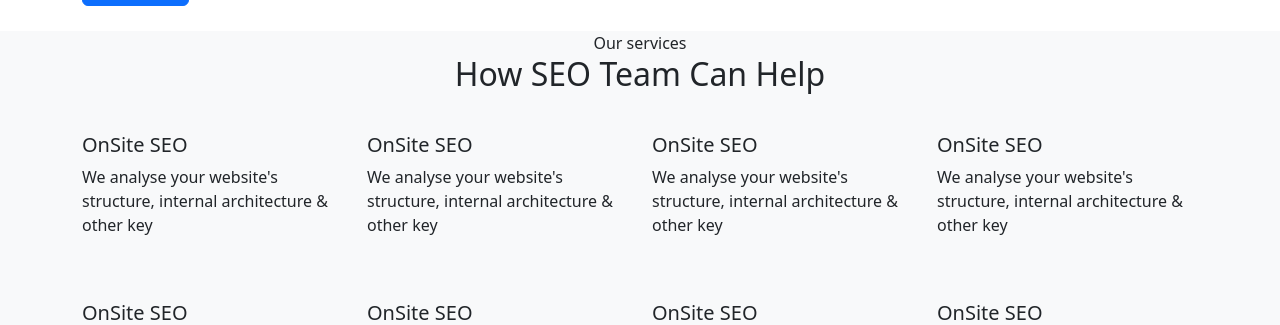
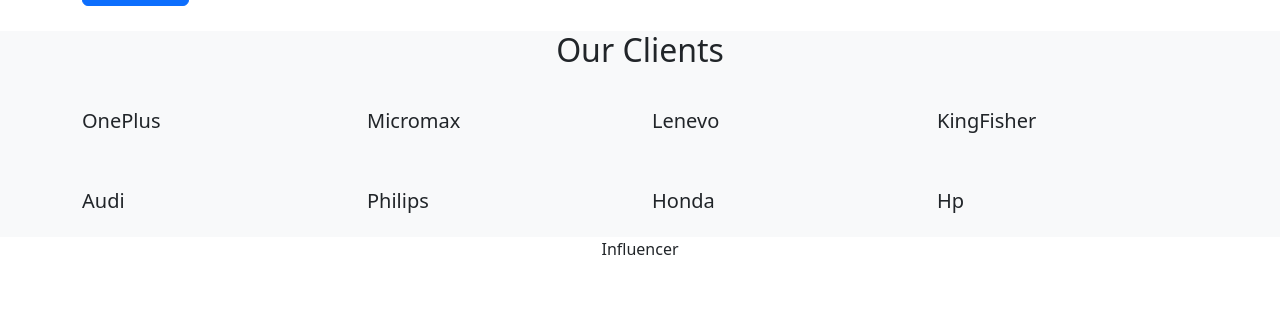
Before and after one commit to TejParmar10/Project_InfluencerMania, a PHP site: page / in a window 1280 px wide. Shown: the part 1219-1544 px from the top of the page. Run offline with PHP 8.4, Linux system fonts and the light colour scheme; the visitor is signed in with stand-in values (Sample User, id 1); some libraries are stand-ins or nearby versions.

Commit message:
commit 4

```diff
--- a/html/about.php
+++ b/html/about.php
@@ -22,7 +22,7 @@ include 'header.php';
     <div class="container">
       <div class="row align-items-center">
         <div class="col-lg-6 py-3">
-          <h2 class="title-section">The number #1 SEO Service Company</h2>
+          <h2 class="title-section">The number #1 Influencer Marketing Website</h2>
           <div class="divider"></div>
 
           <p>Lorem ipsum dolor sit amet, consetetur sadipscing elitr, sed diam nonumy eirmod tempor invidunt ut labore et dolore magna aliquyam erat, sed diam voluptua.</p>
--- a/html/footer.php
+++ b/html/footer.php
@@ -2,8 +2,8 @@
     <div class="container">
       <div class="row mb-5">
         <div class="col-lg-3 py-3">
-          <h3>SEOGram</h3>
-          <p>Lorem ipsum dolor sit amet consectetur adipisicing elit. Libero amet, repellendus eius blanditiis in iusto eligendi iure.</p>
+          <h3>InfluencerMania</h3>
+          <p>InfluencerMania helps you to connect with best Influencer.</p>
 
           <div class="social-media-button">
             <a href="#"><span class="mai-logo-facebook-f"></span></a>
@@ -25,9 +25,9 @@
         </div>
         <div class="col-lg-3 py-3">
           <h5>Contact Us</h5>
-          <p>203 Fake St. Mountain View, San Francisco, California, USA</p>
+          <p>Bhagubhai , Ville Parle, Mumbai, Maharashtra, India</p>
           <a href="#" class="footer-link">+00 1122 3344 5566</a>
-          <a href="#" class="footer-link">seogram@temporary.com</a>
+          <a href="#" class="footer-link">influencermania.com</a>
         </div>
         <div class="col-lg-3 py-3">
           <h5>Newsletter</h5>
@@ -39,7 +39,7 @@
         </div>
       </div>
 
-      <p class="text-center" id="copyright">Copyright &copy; 2020. This template design and develop by <a href="https://macodeid.com/" target="_blank">MACode ID</a></p>
+      <p class="text-center" id="copyright">Website Created By InfluencerMania Team <a href="https://macodeid.com/" target="_blank"></a></p>
     </div>
   </footer>
 
--- a/html/index.php
+++ b/html/index.php
@@ -68,7 +68,7 @@ include 'header.php';
       <div class="row align-items-center">
         <div class="col-lg-6 py-3 wow fadeInUp">
           <span class="subhead">About us</span>
-          <h2 class="title-section">The number #1 SEO Service Company</h2>
+          <h2 class="title-section">The number #1 Influencer Marketing Website</h2>
           <div class="divider"></div>
 
           <p>Lorem ipsum dolor sit amet, consetetur sadipscing elitr, sed diam nonumy eirmod tempor invidunt ut labore et dolore magna aliquyam erat, sed diam voluptua.</p>
@@ -87,8 +87,8 @@ include 'header.php';
   <div class="page-section bg-light">
     <div class="container">
       <div class="text-center wow fadeInUp">
-        <div class="subhead">Our services</div>
-        <h2 class="title-section">How SEO Team Can Help</h2>
+        <div class="subhead"></div>
+        <h2 class="title-section">Our Clients</h2>
         <div class="divider mx-auto"></div>
       </div>
 
@@ -98,8 +98,8 @@ include 'header.php';
               <div class="header mb-3">
                 <span class="mai-business"></span>
               </div>
-              <h5>OnSite SEO</h5>
-              <p>We analyse your website's structure, internal architecture & other key</p>
+              <h5>OnePlus</h5>
+
             </div>
           </div>
           <div class="col-sm-6 col-lg-4 col-xl-3 py-3 wow zoomIn">
@@ -107,8 +107,8 @@ include 'header.php';
               <div class="header mb-3">
                 <span class="mai-business"></span>
               </div>
-              <h5>OnSite SEO</h5>
-              <p>We analyse your website's structure, internal architecture & other key</p>
+              <h5>Micromax</h5>
+
             </div>
           </div>
           <div class="col-sm-6 col-lg-4 col-xl-3 py-3 wow zoomIn">
@@ -116,8 +116,8 @@ include 'header.php';
               <div class="header mb-3">
                 <span class="mai-business"></span>
               </div>
-              <h5>OnSite SEO</h5>
-              <p>We analyse your website's structure, internal architecture & other key</p>
+              <h5>Lenevo</h5>
+
             </div>
           </div>
           <div class="col-sm-6 col-lg-4 col-xl-3 py-3 wow zoomIn">
@@ -125,8 +125,8 @@ include 'header.php';
               <div class="header mb-3">
                 <span class="mai-business"></span>
               </div>
-              <h5>OnSite SEO</h5>
-              <p>We analyse your website's structure, internal architecture & other key</p>
+              <h5>KingFisher</h5>
+
             </div>
           </div>
           <div class="col-sm-6 col-lg-4 col-xl-3 py-3 wow zoomIn">
@@ -134,8 +134,8 @@ include 'header.php';
               <div class="header mb-3">
                 <span class="mai-business"></span>
               </div>
-              <h5>OnSite SEO</h5>
-              <p>We analyse your website's structure, internal architecture & other key</p>
+              <h5>Audi</h5>
+
             </div>
           </div>
           <div class="col-sm-6 col-lg-4 col-xl-3 py-3 wow zoomIn">
@@ -143,8 +143,8 @@ include 'header.php';
               <div class="header mb-3">
                 <span class="mai-business"></span>
               </div>
-              <h5>OnSite SEO</h5>
-              <p>We analyse your website's structure, internal architecture & other key</p>
+              <h5>Philips</h5>
+
             </div>
           </div>
           <div class="col-sm-6 col-lg-4 col-xl-3 py-3 wow zoomIn">
@@ -152,17 +152,18 @@ include 'header.php';
               <div class="header mb-3">
                 <span class="mai-business"></span>
               </div>
-              <h5>OnSite SEO</h5>
-              <p>We analyse your website's structure, internal architecture & other key</p>
+              <h5>Honda</h5>
+
             </div>
           </div>
           <div class="col-sm-6 col-lg-4 col-xl-3 py-3 wow zoomIn">
             <div class="features">
               <div class="header mb-3">
                 <span class="mai-business"></span>
+                <!-- <img src=""> -->
               </div>
-              <h5>OnSite SEO</h5>
-              <p>We analyse your website's structure, internal architecture & other key</p>
+              <h5>Hp</h5>
+
             </div>
           </div>
         </div>
@@ -302,8 +303,8 @@ include 'header.php';
   <div class="page-section">
     <div class="container">
       <div class="text-center wow fadeInUp">
-        <div class="subhead">Our Blog</div>
-        <h2 class="title-section">Read Latest News</h2>
+        <div class="subhead">Influencer</div>
+        <h2 class="title-section"></h2>
         <div class="divider mx-auto"></div>
       </div>
 
```
